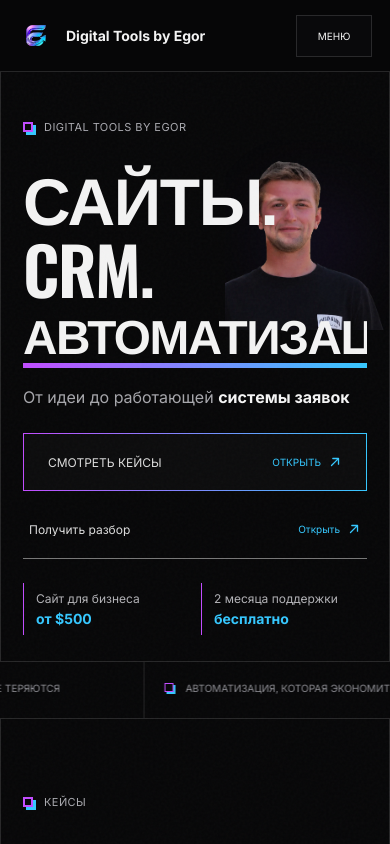
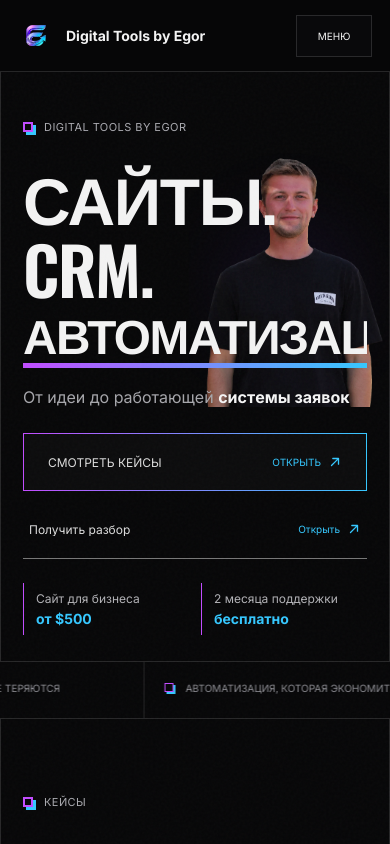
Before and after one commit to Gecxxxx/Egor-digital, a React (Vite) app: page / in a window 390 px wide. Shown: the top 844 px of the page. Built offline with nearby package versions, Linux system fonts and the light colour scheme.

Commit message:
Keep full hero portrait visible on phones and tablets

```diff
--- a/src/styles.css
+++ b/src/styles.css
@@ -341,9 +341,9 @@ footer p { color: #7f7f84; font-size: 10px; text-transform: uppercase; }
   .cta, .cta.secondary { min-width: 0; width: 100%; min-height: 58px; }
   .hero-facts { grid-template-columns: 1fr 1fr; gap: 12px; margin-top: 24px; max-width: none; }
   .hero-facts div { min-width: 0; padding-left: 12px; }
-  .hero-person { position: absolute; z-index: 1; top: 70px; right: -8px; bottom: auto; width: 240px; height: 255px; overflow: hidden; display: block; pointer-events: none; }
+  .hero-person { position: absolute; z-index: 1; top: 70px; right: 0; bottom: auto; width: min(39vw, 300px); height: auto; overflow: visible; display: block; pointer-events: none; }
   .hero-person::before { inset: 8% 0 0; }
-  .hero-person img { position: absolute; top: 0; right: 0; width: auto; height: 410px; max-width: none; object-fit: contain; object-position: top center; }
+  .hero-person img { position: relative; top: auto; right: auto; display: block; width: 100%; height: auto; max-width: 100%; object-fit: contain; object-position: top center; }
   .ticker-track { animation-duration: 18s; -webkit-animation-duration: 18s; }
   .ticker span { min-width: 290px; padding-inline: 20px; }
 
@@ -422,8 +422,8 @@ footer p { color: #7f7f84; font-size: 10px; text-transform: uppercase; }
   .hero h1 { font-size: clamp(56px, 17vw, 66px); }
   .hero-line.accent > span { font-size: clamp(39px, 12.25vw, 48px); }
   .hero-facts { grid-template-columns: 1fr 1fr; }
-  .hero-person { top: 68px; right: -14px; width: 178px; height: 190px; }
-  .hero-person img { height: 306px; }
+  .hero-person { top: 68px; right: 0; width: min(52vw, 200px); height: auto; }
+  .hero-person img { width: 100%; height: auto; max-width: 100%; }
   .accent-title { font-size: clamp(42px, 12.5vw, 49px); }
   .filters { gap: 9px 13px; }
   .service-row { grid-template-columns: 34px minmax(0, 1fr); }
```
